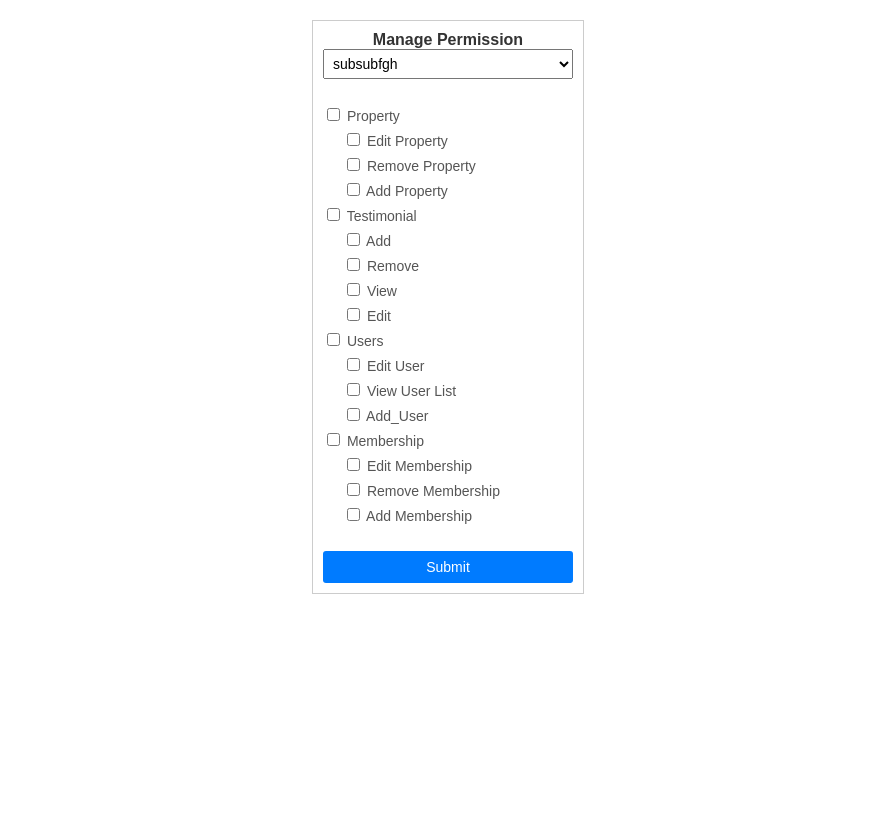
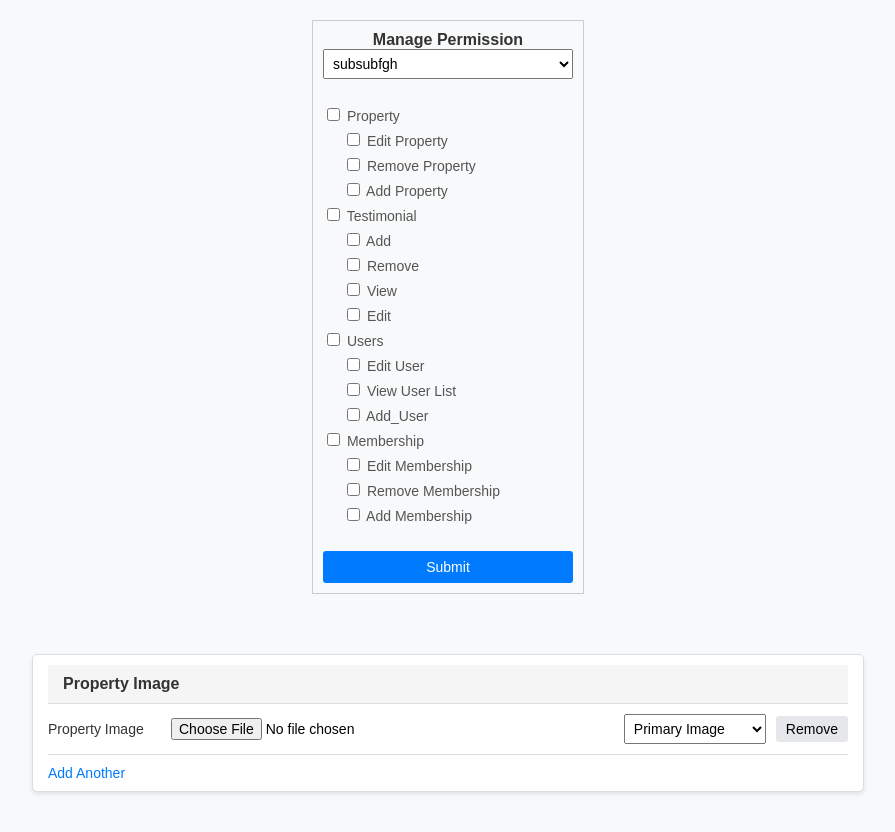
Before and after one commit to PankajJoshi-hp/jQuery-Traversing, a plain HTML site: page index.html in a window 1280 px wide. Shown: the whole page, without its empty margins (192-1087 px from the left). Before the commit the page ends 800 px from the top, so only its background shows below. Drawn offline with nearby package versions, Linux system fonts and the light colour scheme.

Commit message:
second commit

```diff
--- a/index.html
+++ b/index.html
@@ -127,6 +127,29 @@
 
       <button type="submit">Submit</button>
     </div>
+
+    <!-- Selectors and traversing assignment two -->
+
+    <div class="form-container">
+      <nav>
+        <h3>Property Image</h3>
+      </nav>
+      <div class="form-row">
+        <div class="left-side">
+          <label class="label-two" for="property-image">Property Image</label>
+          <input type="file" id="property-image" />
+        </div>
+        <div class="right-side">
+          <select class="select">
+            <option value="primary">Primary Image</option>
+            <option value="secondary">Secondary Image</option>
+          </select>
+          <button class="remove-btn">Remove</button>
+        </div>
+      </div>
+      <a href="#" id="add-another" class="add-another">Add Another</a>
+    </div>
+
     <script src="script.js"></script>
   </body>
 </html>
--- a/script.js
+++ b/script.js
@@ -16,4 +16,35 @@ jQuery(function () {
 
     parentLi.find("input.parent-checkbox").prop("checked", allUnchecked);
   });
+
+  $("a").on("click", function (e) {
+    e.preventDefault();
+
+    const addNew = `
+     <div class="form-row">
+        <div class="left-side">
+          <label class="label-two" for="property-image">Property Image</label>
+          <input type="file" id="property-image" />
+        </div>
+        <div class="right-side">
+          <select class="select">
+            <option value="primary">Primary Image</option>
+            <option value="secondary">Secondary Image</option>
+          </select>
+          <button class="remove-btn">Remove</button>
+        </div>
+      </div>`;
+
+    $(".form-container").append(addNew);
+  });
+
+  $(document).on("click", ".remove-btn", function () {
+    $(this).closest(".form-row").remove();
+  });
+
+  $(document).on("change", ".select", function () {
+    if ($(this).val() === "primary") {
+      $(".select").not(this).val("secondary");
+    }
+  });
 });
--- a/styles.css
+++ b/styles.css
@@ -1,9 +1,15 @@
+body {
+  font-family: Arial, sans-serif;
+  margin: 0;
+  padding: 0;
+  background-color: #f8f9fa;
+}
+
 .container {
   width: 250px;
   border: 1px solid #ccc;
   padding: 10px;
   margin: 20px auto;
-  font-family: Arial, sans-serif;
 }
 
 .container h3 {
@@ -55,3 +61,91 @@
 .container button:hover {
   background-color: #0056b3;
 }
+
+/* Selectors/Traversing assignment two */
+
+.form-container {
+  width: 90%;
+  max-width: 800px;
+  margin: 60px auto;
+  border: 1px solid #ddd;
+  background-color: #fff;
+  border-radius: 5px;
+  padding: 10px 15px;
+  box-shadow: 0 2px 4px rgba(0, 0, 0, 0.1);
+}
+
+nav h3 {
+  margin: 0;
+  padding: 10px 15px;
+  font-size: 16px;
+  font-weight: bold;
+  color: #333;
+  border-bottom: 1px solid #ddd;
+  background-color: #f5f5f5;
+}
+
+.form-row {
+  display: flex;
+  align-items: center;
+  justify-content: space-between;
+  padding: 10px 0;
+  border-bottom: 1px solid #ddd;
+}
+
+.left-side {
+  flex: 1;
+  display: flex;
+  align-items: center;
+}
+
+.label-two {
+  display: inline-block;
+  width: 120px;
+  font-size: 14px;
+  color: #333;
+}
+
+input[type="file"] {
+  flex: 1;
+  font-size: 14px;
+  padding: 3px;
+}
+
+.right-side {
+  display: flex;
+  align-items: center;
+  gap: 10px;
+}
+
+select.select {
+  padding: 5px;
+  font-size: 14px;
+}
+
+button.remove-btn {
+  background-color: #e5e7eb;
+  color: #000;
+  border: none;
+  padding: 5px 10px;
+  cursor: pointer;
+  font-size: 14px;
+  border-radius: 3px;
+}
+
+button.remove-btn:hover {
+  background-color: #c0392b;
+  color: #fff;
+}
+
+.add-another {
+  display: block;
+  margin-top: 10px;
+  font-size: 14px;
+  color: #007bff;
+  text-decoration: none;
+}
+
+.add-another:hover {
+  text-decoration: underline;
+}
```
